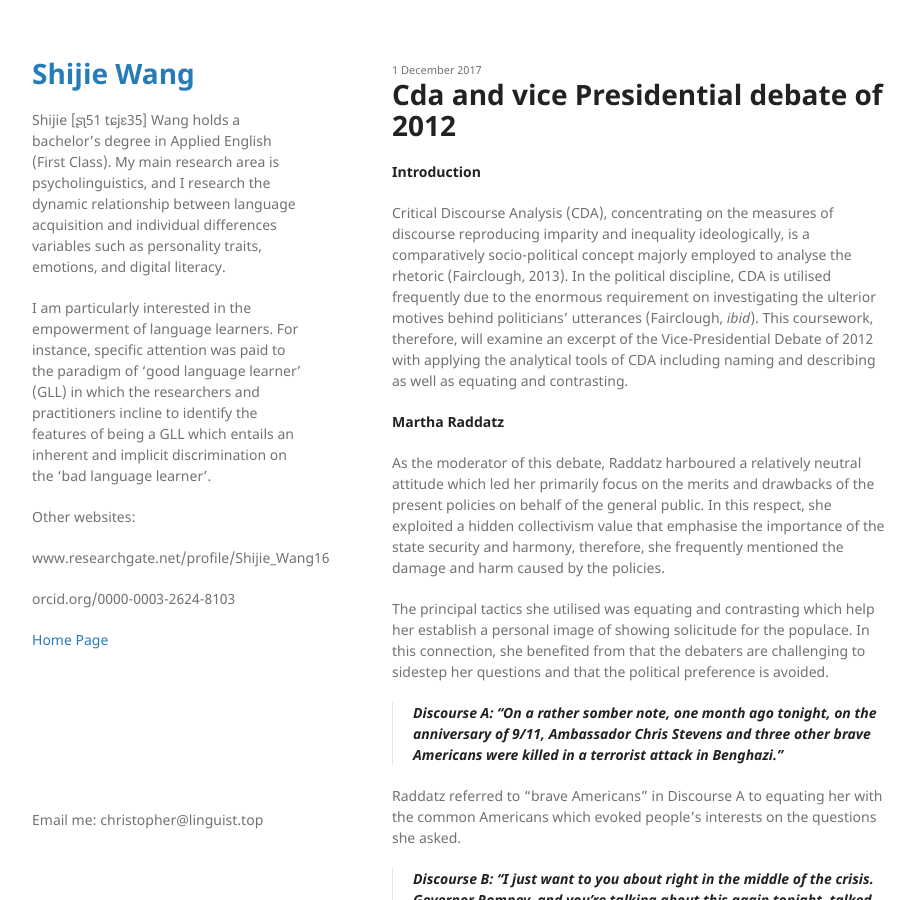
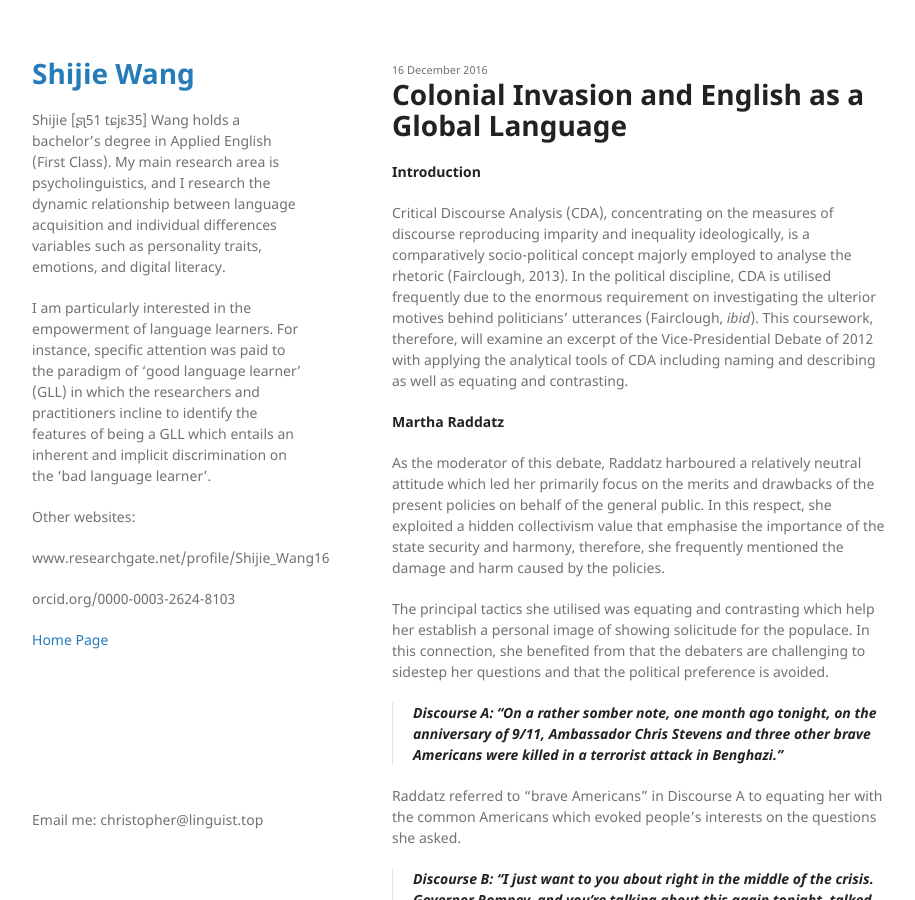
Before and after one commit to ChristopherTLAL/personal-blog, a Jekyll site: the page built from _posts/2017-12-01-CDA and Vice-Presidential Debate of 2012.md, in a window 1280 px wide and 900 px high. Shown: the whole window, without its empty margins (178-1093 px from the left). Built offline with Jekyll 4.4.1, drawn with Linux system fonts in a browser that asks for light colours; our own code applies the rules of GitHub Pages for plain Markdown files.

Commit message:
Update 2017-12-01-CDA and Vice-Presidential Debate of 2012.md

```diff
--- a/_posts/2017-12-01-CDA and Vice-Presidential Debate of 2012.md
+++ b/_posts/2017-12-01-CDA and Vice-Presidential Debate of 2012.md
@@ -1,4 +1,9 @@
-
+---
+layout: post
+title: "Colonial Invasion and English as a Global Language"
+date: 2016-12-16
+tag: short essay
+---
 
 **Introduction**
 
```
Also changed, not shown: other parts of _posts/2017-12-01-CDA and Vice-Presidential Debate of 2012.md (+2 -2 lines).
